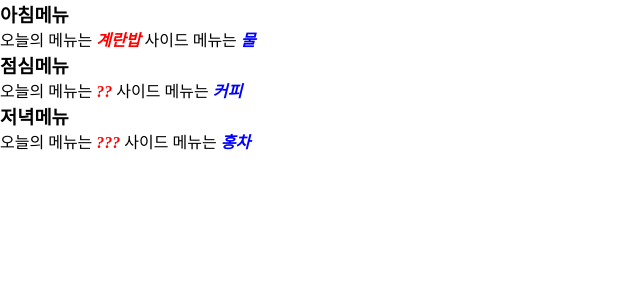
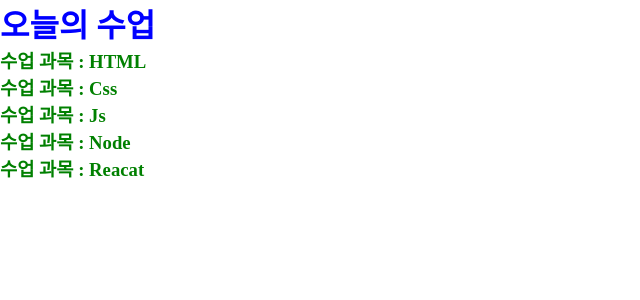
Before and after one commit to starminds/base_react, a React (Create React App) app: page / in a window 1280 px wide. Shown: the top 300 px of the page, without its empty margins (0-640 px from the left). Built offline with nearby package versions, Linux system fonts and the light colour scheme.

Commit message:
Today Menu

```diff
--- a/src/App.js
+++ b/src/App.js
@@ -5,8 +5,13 @@ import {
   FnComponent_1,
   FnComponent_2,
 } from "./components/2_component/FnComponent";
-import { FoodMenu } from "./components/2_component/FoodMenu";
+import { Menus } from "./components/3_props/Menus";
+import { Subject } from "./components/3_props/Subject";
+import { SubjectDb } from "./Db";
 // import FnComponent from "./components/2_component/FnComponent";
+import { TodayMenuDb } from "./Db";
+import { TodayMenu } from "./components/3_props/TodayMenu";
+// console.log(TodayMenu);
 
 const App = () => {
   return (
@@ -20,17 +25,15 @@ const App = () => {
 
       {/* <ClassComponent /> */}
 
-      {/* *props
-      =><컴포넌트 크록스명="값"/> */}
-      <h3>아침메뉴</h3>
-      <FoodMenu menuName="계란밥" sideMenu="물" />
+      {/* 2일차 */}
 
-      <h3>점심메뉴</h3>
-      <FoodMenu menuName="??" sideMenu="커피" />
+      {/* <Menus /> */}
 
-      <h3>저녁메뉴</h3>
-      <FoodMenu menuName="???" sideMenu="홍차" />
-      {/* 2일차 */}
+      <Subject sub={SubjectDb} />
+
+      {/* <TodayMenu menu={TodayMenuDb} /> */}
+
+      {/* 3일차 */}
     </div>
   );
 };
--- /dev/null
+++ b/src/Db.js
@@ -0,0 +1,50 @@
+export const SubjectDb = [
+  {
+    id: 0,
+    SubjectTitle: "HTML",
+  },
+  {
+    id: 1,
+    SubjectTitle: "Css",
+  },
+  {
+    id: 2,
+    SubjectTitle: "Js",
+  },
+  {
+    id: 3,
+    SubjectTitle: "Node",
+  },
+  {
+    id: 4,
+    SubjectTitle: "Reacat",
+  },
+];
+
+export const TodayMenuDb = [
+  {
+    id: 0,
+    menu: "피자",
+    side: "콜라",
+  },
+  {
+    id: 1,
+    menu: "치킨",
+    side: "사이다",
+  },
+  {
+    id: 2,
+    menu: "파스타",
+    side: "레몬티",
+  },
+  {
+    id: 3,
+    menu: "족발",
+    side: "제로",
+  },
+  {
+    id: 4,
+    menu: "햄버거",
+    side: "스파클링",
+  },
+];
--- /dev/null
+++ b/src/components/3_props/Menus.js
@@ -0,0 +1,18 @@
+import { FoodMenu } from "../2_component/FoodMenu";
+
+export const Menus = () => {
+  return (
+    <>
+      {/* *props
+      =><컴포넌트 크록스명="값"/> */}
+      <h3>아침메뉴</h3>
+      <FoodMenu menuName="계란밥" sideMenu="물" />
+
+      <h3>점심메뉴</h3>
+      <FoodMenu menuName="??" sideMenu="커피" />
+
+      <h3>저녁메뉴</h3>
+      <FoodMenu menuName="???" sideMenu="홍차" />
+    </>
+  );
+};
--- /dev/null
+++ b/src/components/3_props/Subject.js
@@ -0,0 +1,27 @@
+import "../../styles/styles.css";
+
+export const Subject = ({ sub }) => {
+  //   console.log(sub[0].SubjectTitle);
+  return (
+    <div>
+      <ul className="Subject">
+        <h1>오늘의 수업</h1>
+        <li className="Subj">
+          <h3>수업 과목 : {sub[0].SubjectTitle}</h3>
+        </li>
+        <li className="Subj">
+          <h3>수업 과목 : {sub[1].SubjectTitle}</h3>
+        </li>
+        <li className="Subj">
+          <h3>수업 과목 : {sub[2].SubjectTitle}</h3>
+        </li>
+        <li className="Subj">
+          <h3>수업 과목 : {sub[3].SubjectTitle}</h3>
+        </li>
+        <li className="Subj">
+          <h3>수업 과목 : {sub[4].SubjectTitle}</h3>
+        </li>
+      </ul>
+    </div>
+  );
+};
--- /dev/null
+++ b/src/components/3_props/TodayMenu.js
@@ -0,0 +1,24 @@
+export const TodayMenu = ({ menu }) => {
+  return (
+    <>
+      <h1>오늘의 메뉴</h1>
+      <ul>
+        <li>
+          오늘의 메뉴는{menu[0].menu} 사이드 메뉴는 {menu[0].side}
+        </li>
+        <li>
+          오늘의 메뉴는{menu[1].menu} 사이드 메뉴는 {menu[1].side}
+        </li>
+        <li>
+          오늘의 메뉴는{menu[2].menu} 사이드 메뉴는 {menu[2].side}
+        </li>
+        <li>
+          오늘의 메뉴는{menu[3].menu} 사이드 메뉴는 {menu[3].side}
+        </li>
+        <li>
+          오늘의 메뉴는{menu[4].menu} 사이드 메뉴는 {menu[4].side}
+        </li>
+      </ul>
+    </>
+  );
+};
--- /dev/null
+++ b/src/styles/styles.css
@@ -0,0 +1,13 @@
+
+*{
+    margin: 0;
+    padding: 0;
+}
+
+.Subject{
+    color: blue;
+}
+
+.Subj{
+    color: green;
+}
```
